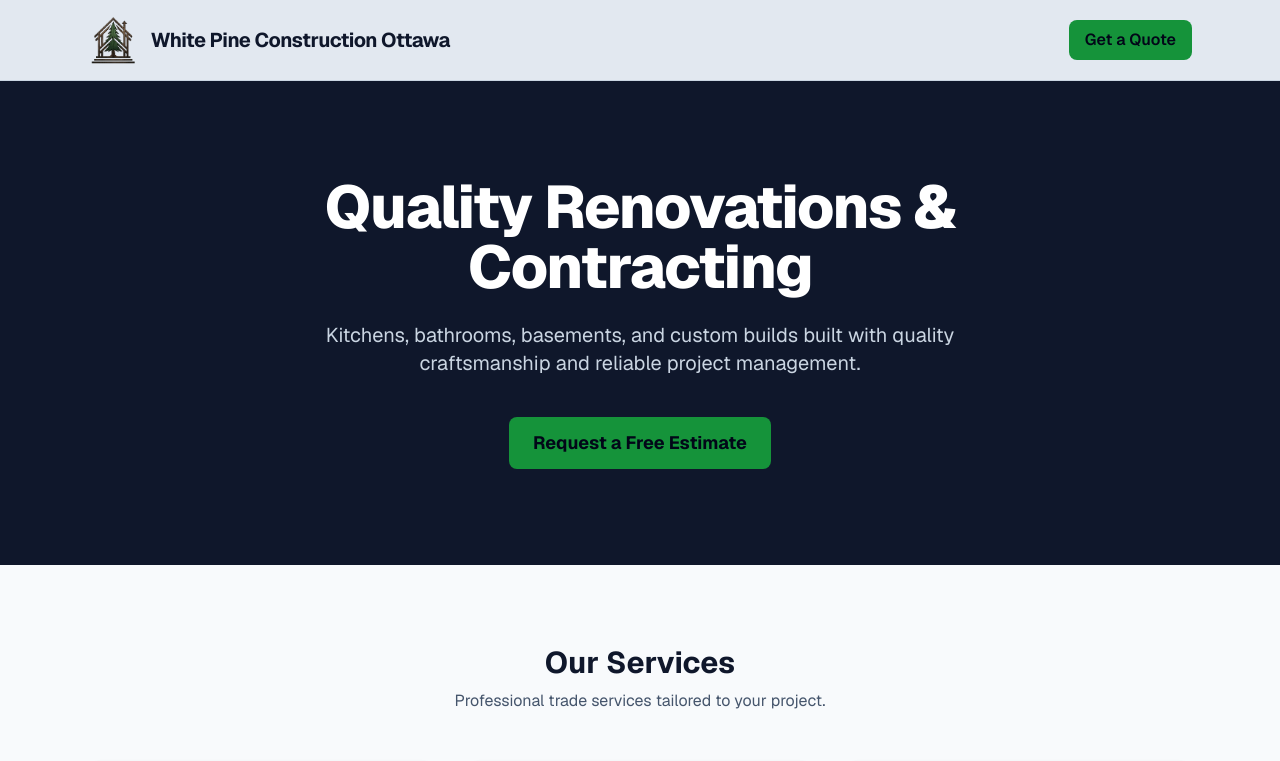
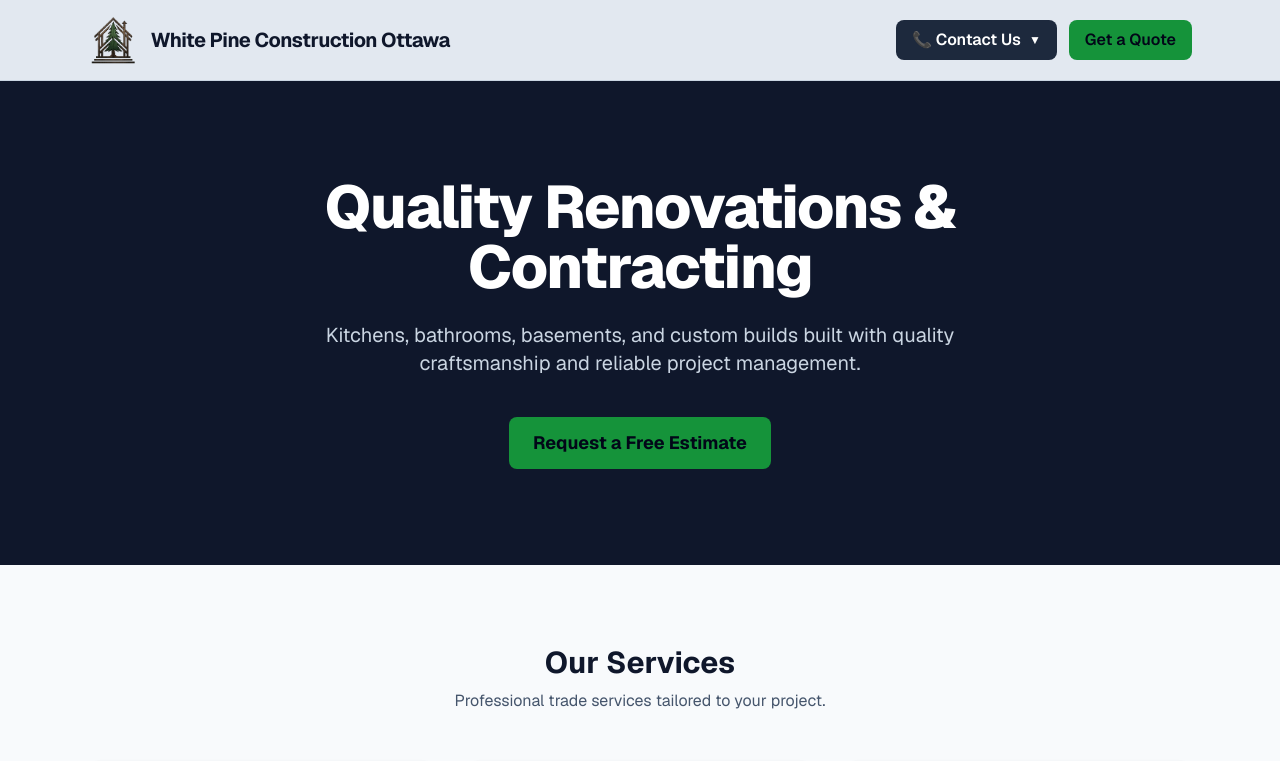
Before and after one commit to sachagauthier9-star/contractor-site, a Next.js app: page / in a window 1280 px wide. Shown: the top 761 px of the page. Built offline with nearby package versions, Linux system fonts and the light colour scheme.

Commit message:
Add contact button dropdown to header

```diff
--- a/app/page.tsx
+++ b/app/page.tsx
@@ -1,22 +1,17 @@
-import type { Metadata } from "next";
+"use client";
+
+import { useState } from "react";
 import ContactForm from "./components/ContactForm";
 
-export const metadata: Metadata = {
-  title: "White Pine Construction Ottawa",
-  description:
-    "Professional renovations in Ottawa including kitchens, bathrooms, basements, home gyms, and custom builds.",
-  icons: {
-    icon: "/1logo.png",
-  },
-};
+export default function Home() {
+  const [showContact, setShowContact] = useState(false);
 
-export default function Home() {
   return (
     <>
       <main className="min-h-screen bg-slate-50 text-slate-900 font-sans">
         {/* Full-Width Branded Header Bar */}
         <header className="sticky top-0 z-50 bg-slate-200 text-slate-900 border-b border-slate-300 w-full">
-          <div className="max-w-6xl mx-auto px-6 py-4 flex justify-between items-center">
+          <div className="max-w-6xl mx-auto px-6 py-4 flex justify-between items-center relative">
             {/* Logo + Brand Name */}
             <div className="flex items-center gap-3">
               <img
@@ -29,12 +24,47 @@ export default function Home() {
               </span>
             </div>
 
+            {/* Header Action Buttons */}
+            <div className="relative flex items-center gap-3">
+              {/* Dropdown Toggle Button */}
+              <button
+                onClick={() => setShowContact(!showContact)}
+                className="bg-slate-800 hover:bg-slate-900 text-white font-semibold px-4 py-2 rounded-lg transition flex items-center gap-2"
+              >
+                <span>📞 Contact Us</span>
+                <span className="text-xs">{showContact ? "▲" : "▼"}</span>
+              </button>
+
               <a
                 href="#contact"
                 className="bg-[#15933a] hover:bg-[#1fd655] text-slate-950 font-semibold px-4 py-2 rounded-lg transition"
               >
                 Get a Quote
               </a>
+
+              {/* Dropdown Menu */}
+              {showContact && (
+                <div className="absolute top-full right-0 mt-2 w-64 bg-white border border-slate-200 rounded-xl shadow-xl p-4 text-slate-800 flex flex-col gap-3 text-sm z-50">
+                  <span className="font-bold border-b border-slate-100 pb-2 text-slate-900">
+                    Direct Contact
+                  </span>
+
+                  <a
+                    href="tel:+16130000000"
+                    className="flex items-center gap-2 font-medium hover:text-[#15933a] transition"
+                  >
+                    <span>📞</span> (613) 000-0000
+                  </a>
+
+                  <a
+                    href="mailto:info@whitepineconstruction.ca"
+                    className="flex items-center gap-2 font-medium hover:text-[#15933a] transition break-all"
+                  >
+                    <span>✉️</span> info@whitepineconstruction.ca
+                  </a>
+                </div>
+              )}
+            </div>
           </div>
         </header>
 
```
Lines whose indentation alone changed are shown as unchanged.
